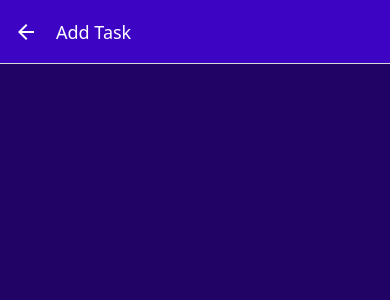
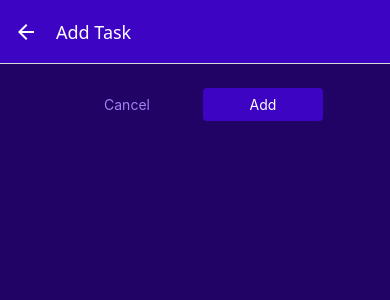
Before and after one commit to zarazi/taskman2, a React Native app: screen /ManageTask in a window 390 px wide. Shown: the top 300 px of the page. Built offline with nearby package versions, Linux system fonts and the light colour scheme.

Commit message:
Closing modals

```diff
--- /dev/null
+++ b/components/UI/Button.tsx
@@ -0,0 +1,59 @@
+import {
+  Pressable,
+  View,
+  Text,
+  StyleSheet,
+  StyleProp,
+  ViewStyle,
+} from "react-native";
+import { GlobalStyles } from "../../constants/styles";
+import { ReactNode } from "react";
+
+interface ButtonProps {
+  children: ReactNode;
+  onPress: () => void;
+  mode?: string;
+  style?: StyleProp<ViewStyle>;
+}
+
+function Button({ children, onPress, mode, style }: ButtonProps) {
+  return (
+    <View style={style}>
+      <Pressable
+        onPress={onPress}
+        style={({ pressed }) => pressed && styles.pressed}
+      >
+        <View style={[styles.button, mode === "flat" && styles.flat]}>
+          <Text style={[styles.buttonText, mode === "flat" && styles.flatText]}>
+            {children}
+          </Text>
+        </View>
+      </Pressable>
+    </View>
+  );
+}
+
+export default Button;
+
+const styles = StyleSheet.create({
+  button: {
+    borderRadius: 4,
+    padding: 8,
+    backgroundColor: GlobalStyles.colors.primary500,
+  },
+  flat: {
+    backgroundColor: "transparent",
+  },
+  buttonText: {
+    color: "white",
+    textAlign: "center",
+  },
+  flatText: {
+    color: GlobalStyles.colors.primary200,
+  },
+  pressed: {
+    opacity: 0.75,
+    backgroundColor: GlobalStyles.colors.primary100,
+    borderRadius: 4,
+  },
+});
--- a/screens/ManageTask.tsx
+++ b/screens/ManageTask.tsx
@@ -5,6 +5,7 @@
 import { StackParamList } from "../@types/navigation";
 import { GlobalStyles } from "../constants/styles";
 import IconButton from "../components/UI/IconButton";
+import Button from "../components/UI/Button";
 
 type ManageTaskProps = NativeStackScreenProps<StackParamList, "ManageTask">;
 
@@ -18,10 +19,28 @@
     });
   }, [navigation, isEditing]);
 
-  function deleteTaskHandler() {}
+  function deleteTaskHandler() {
+    navigation.goBack();
+  }
+
+  function cancelHandler() {
+    navigation.goBack();
+  }
+
+  function confirmHandler() {
+    navigation.goBack();
+  }
 
   return (
     <View style={styles.container}>
+      <View style={styles.buttons}>
+        <Button style={styles.button} mode="flat" onPress={cancelHandler}>
+          Cancel
+        </Button>
+        <Button style={styles.button} onPress={confirmHandler}>
+          {isEditing ? "Update" : "Add"}
+        </Button>
+      </View>
       {isEditing && (
         <View style={styles.deleteContainer}>
           <IconButton
@@ -44,6 +63,15 @@
     padding: 24,
     backgroundColor: GlobalStyles.colors.primary800,
   },
+  buttons: {
+    flexDirection: "row",
+    justifyContent: "center",
+    alignItems: "center",
+  },
+  button: {
+    minWidth: 120,
+    marginHorizontal: 8,
+  },
   deleteContainer: {
     marginTop: 16,
     paddingTop: 8,
```
